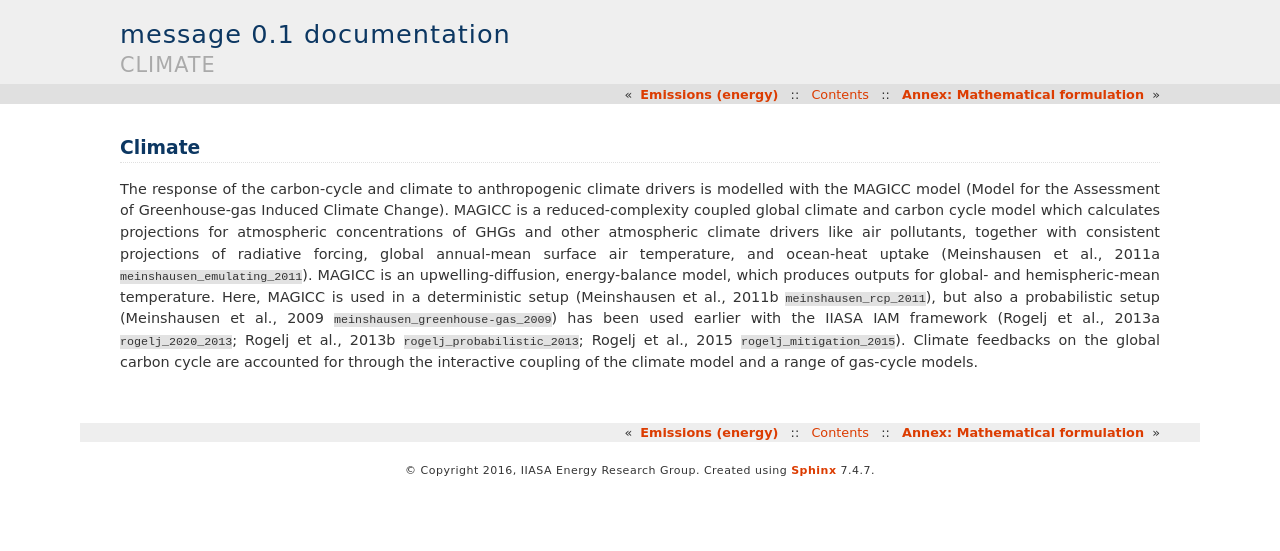
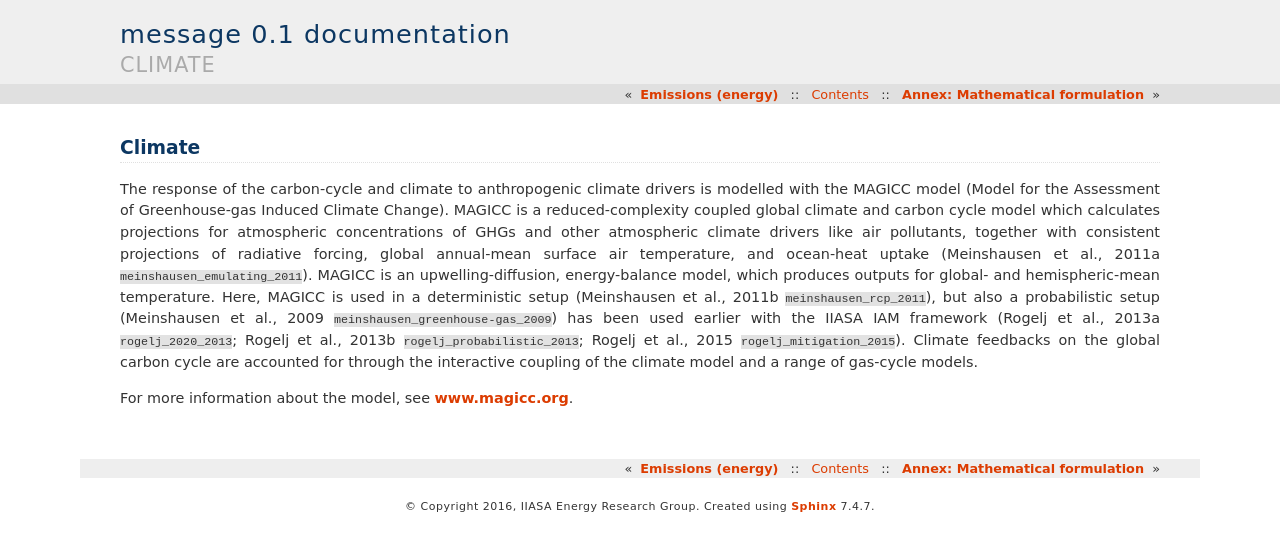
Before and after one commit to yiyi1991/message-ix-models, a Sphinx documentation site: the page built from doc/global/source/message_globiom/climate/climate.rst, in a window 1280 px wide. Shown: the top 551 px of the page. Built offline with Sphinx 7.4.7, drawn with Linux system fonts in a browser that asks for light colours; pages that are not in the unit, such as notebooks, are missing from menus; cross-references to code outside the pages are shown as plain code.

Commit message:
Update climate.rst

```diff
--- a/doc/global/source/message_globiom/climate/climate.rst
+++ b/doc/global/source/message_globiom/climate/climate.rst
@@ -3,3 +3,5 @@
 Climate
 ===========
 The response of the carbon-cycle and climate to anthropogenic climate drivers is modelled with the MAGICC model (Model for the Assessment of Greenhouse-gas Induced Climate Change). MAGICC is a reduced-complexity coupled global climate and carbon cycle model which calculates projections for atmospheric concentrations of GHGs and other atmospheric climate drivers like air pollutants, together with consistent projections of radiative forcing, global annual-mean surface air temperature, and ocean-heat uptake (Meinshausen et al., 2011a :cite:`meinshausen_emulating_2011`). MAGICC is an upwelling-diffusion, energy-balance model, which produces outputs for global- and hemispheric-mean temperature. Here, MAGICC is used in a deterministic setup (Meinshausen et al., 2011b :cite:`meinshausen_rcp_2011`), but also a probabilistic setup (Meinshausen et al., 2009 :cite:`meinshausen_greenhouse-gas_2009`) has been used earlier with the IIASA IAM framework (Rogelj et al., 2013a :cite:`rogelj_2020_2013`; Rogelj et al., 2013b :cite:`rogelj_probabilistic_2013`; Rogelj et al., 2015 :cite:`rogelj_mitigation_2015`). Climate feedbacks on the global carbon cycle are accounted for through the interactive coupling of the climate model and a range of gas-cycle models.
+
+For more information about the model, see `www.magicc.org <http://www.magicc.org/>`_.
```
